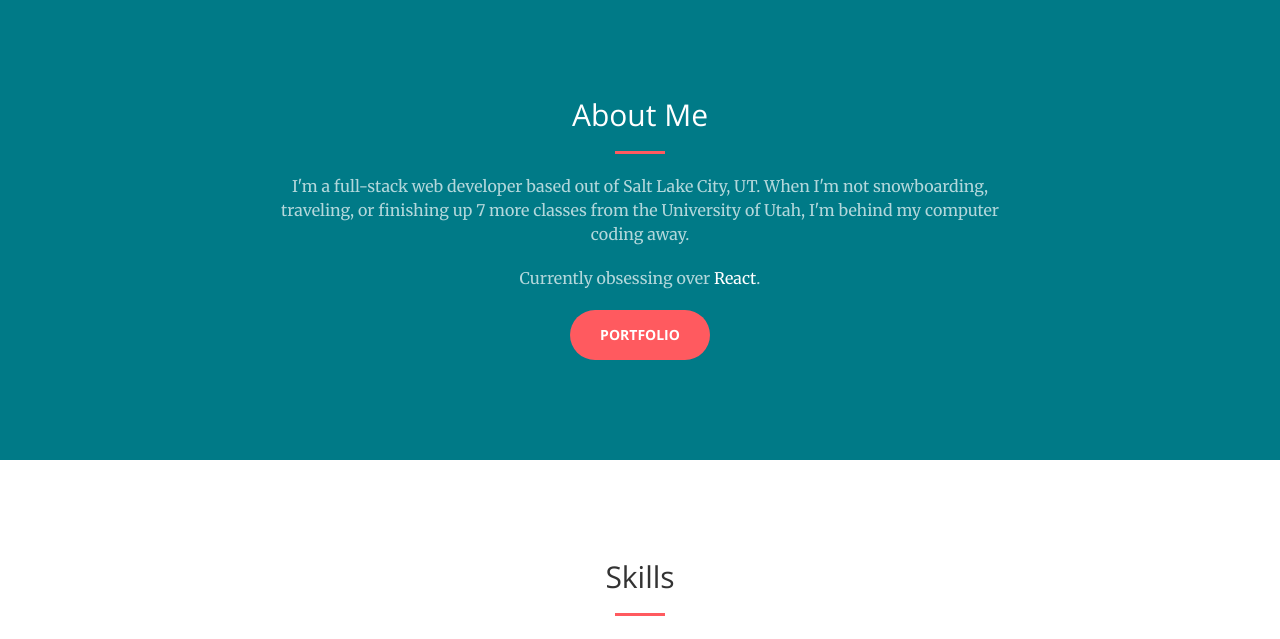
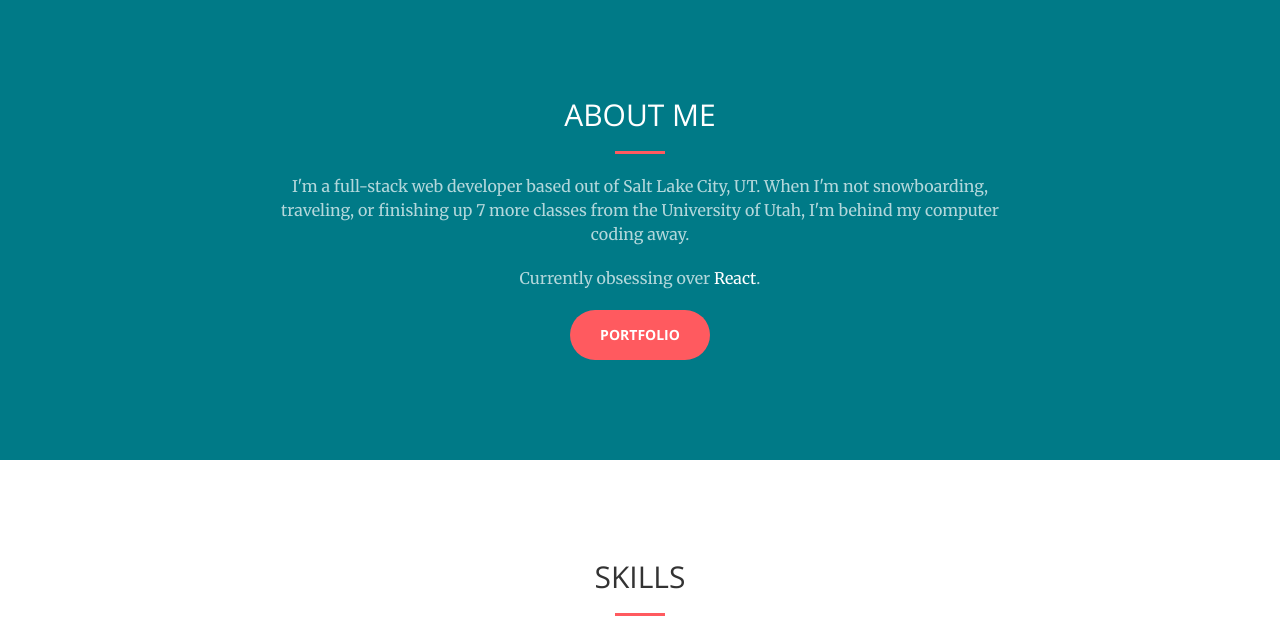
Before and after one commit to alexdecapri/alexdecapri.github.io, a website: page index.html in a window 1280 px wide. Shown: the part 802-1441 px from the top of the page. Drawn offline with nearby package versions, Linux system fonts and the light colour scheme.

Commit message:
capitalize headers

```diff
--- a/index.html
+++ b/index.html
@@ -83,7 +83,7 @@
         <div class="container">
             <div class="row">
                 <div class="col-lg-8 col-lg-offset-2 text-center">
-                    <h2 class="section-heading">About Me</h2>
+                    <h2 class="section-heading">ABOUT ME</h2>
                     <hr class="light">
                     <p class="text-faded">I'm a full-stack web developer based out of Salt Lake City, UT.  When I'm not snowboarding, traveling, or finishing up 7 more classes from the University of Utah, I'm behind my computer coding away.</p>
                     <p class="text-faded">Currently obsessing over <a style="color: white" href="https://facebook.github.io/react/" target="_blank">React</a>.</p>
@@ -97,7 +97,7 @@
         <div class="container">
             <div class="row">
                 <div class="col-lg-12 text-center">
-                    <h2 class="section-heading">Skills</h2>
+                    <h2 class="section-heading">SKILLS</h2>
                     <hr class="primary">
                 </div>
             </div>
```
